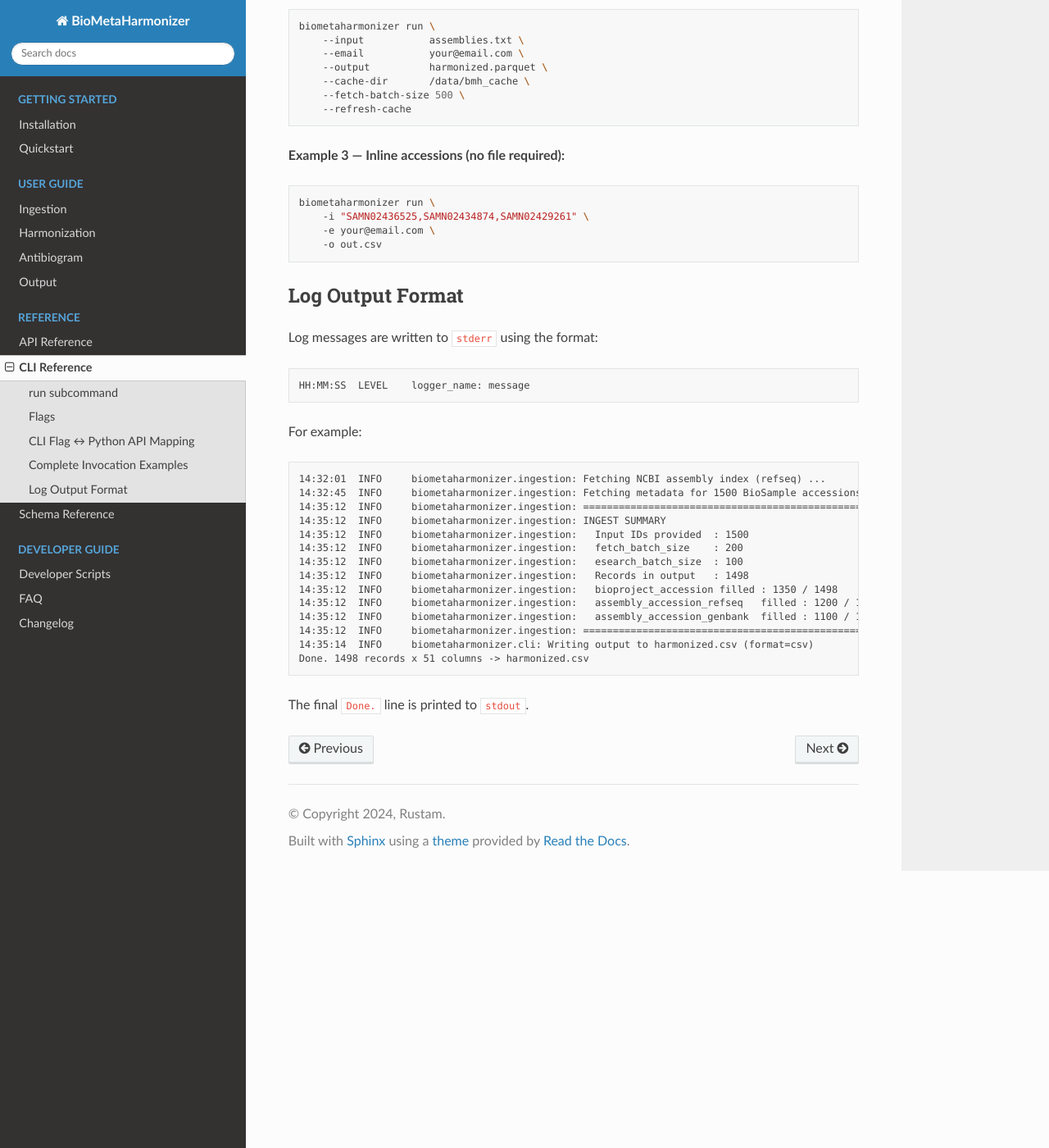
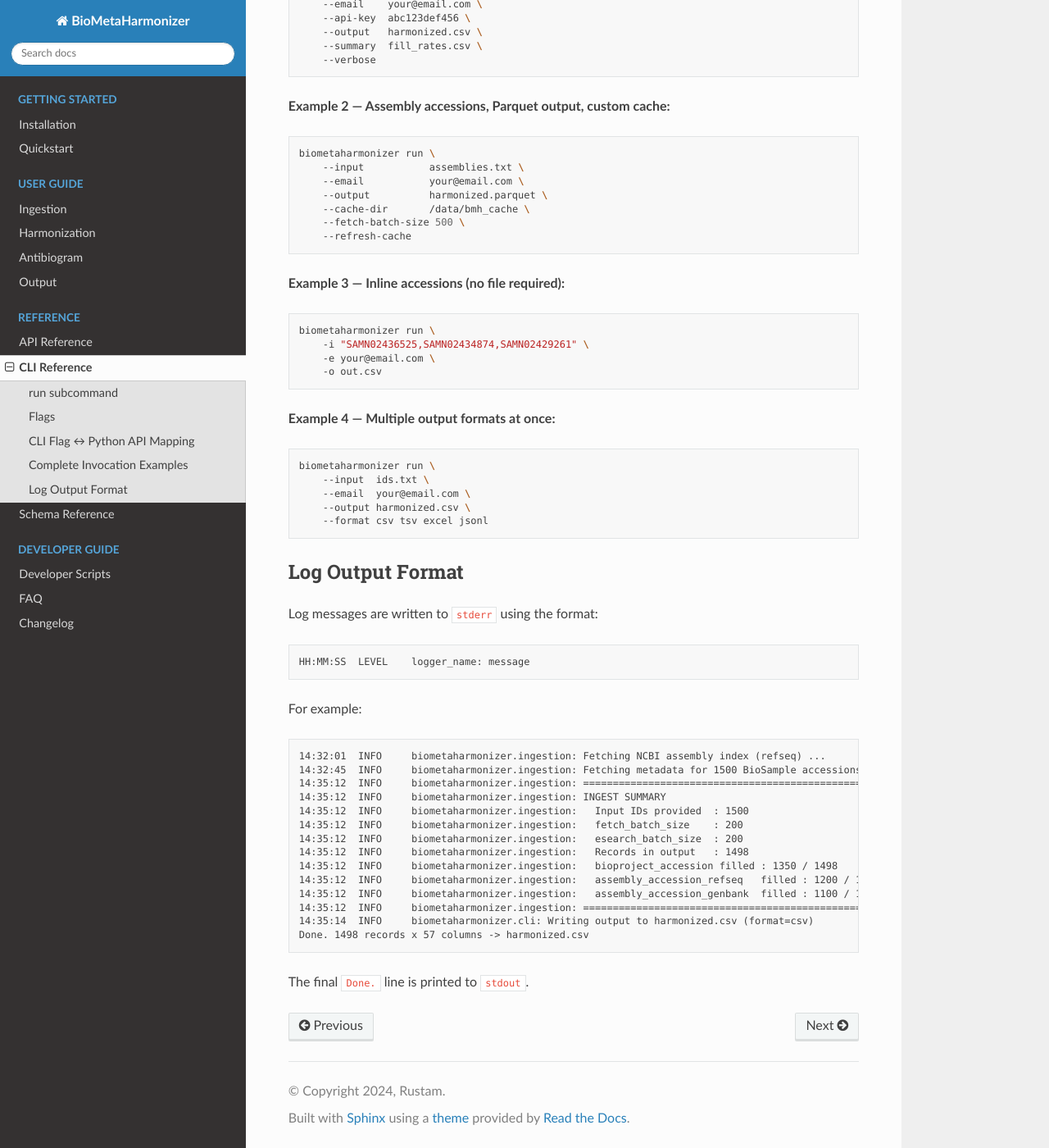
Before and after one commit to rustam-bioinfo/BioMetaHarmonizer, a Sphinx documentation site: the page built from docs/cli_reference.rst, in a window 1280 px wide and 1400 px high, scrolled down 3234 px. Shown: the whole window at 82% size. Built offline with Sphinx 7.4.7 and the Read the Docs theme 3.1.0, drawn with Linux system fonts in a browser that asks for light colours; some of the changed text lies outside the part shown.

Commit message:
docs: fix cli_reference.rst — add jsonl format, fix esearch-batch-size mapping table default, fix log example

```diff
--- a/docs/cli_reference.rst
+++ b/docs/cli_reference.rst
@@ -32,7 +32,7 @@
        --output  <FILE> \
        [--api-key <KEY>] \
        [--cache-dir <DIR>] \
-       [--format <FORMAT>] \
+       [--format <FORMAT> [<FORMAT> ...]] \
        [--summary <FILE>] \
        [--fetch-batch-size <N>] \
        [--esearch-batch-size <N>] \
@@ -54,7 +54,7 @@
 If ``--format`` is not specified, the output format is inferred from the
 file extension of ``--output``:
 
-.. list-table:: CLI flags
+.. list-table:: Format inference from file extension
    :header-rows: 1
 
    * - Extension
@@ -70,9 +70,19 @@
    * - ``.xls``
      - ``excel``
    * - ``.parquet``
-     - | ``parquet``
+     - ``parquet``
+   * - ``.jsonl``
+     - ``jsonl``
    * - (other)
      - ``csv``
+
+**Multiple output formats:**
+
+``--format`` accepts one or more space-separated format names. When a single
+format is given the ``--output`` path is used as-is. When multiple formats
+are given the stem of ``--output`` is reused and the correct extension is
+appended for each format (e.g. ``--output out.csv --format csv tsv excel``
+produces ``out.csv``, ``out.tsv``, ``out.xlsx``).
 
 Flags
 -----
@@ -112,9 +122,9 @@
      - Assembly summary cache directory.
    * - ``--format``
      - ``-f``
-     - choice
+     - choice(s)
      - None
-     - Output format: ``csv``, ``tsv``, ``excel``, ``parquet``.
+     - Output format(s): ``csv``, ``tsv``, ``excel``, ``parquet``, ``jsonl``. One or more space-separated values.
    * - ``--summary``
      - —
      - str
@@ -126,7 +136,7 @@
      - 200
      - Records per efetch request.
    * - ``--esearch-batch-size``
-     - | —
+     - —
      - int
      - 200
      - Accessions per esearch term.
@@ -171,8 +181,8 @@
      - ``fetch_batch_size``
      - 200
    * - ``--esearch-batch-size``
-     - | ``esearch_batch_size``
-     - 100
+     - ``esearch_batch_size``
+     - 200
    * - ``--refresh-cache``
      - ``refresh_cache``
      - ``False``
@@ -220,6 +230,16 @@
        -e your@email.com \
        -o out.csv
 
+**Example 4 — Multiple output formats at once:**
+
+.. code-block:: bash
+
+   biometaharmonizer run \
+       --input  ids.txt \
+       --email  your@email.com \
+       --output harmonized.csv \
+       --format csv tsv excel jsonl
+
 Log Output Format
 -----------------
 
@@ -239,13 +259,13 @@
    14:35:12  INFO     biometaharmonizer.ingestion: INGEST SUMMARY
    14:35:12  INFO     biometaharmonizer.ingestion:   Input IDs provided  : 1500
    14:35:12  INFO     biometaharmonizer.ingestion:   fetch_batch_size    : 200
-   14:35:12  INFO     biometaharmonizer.ingestion:   esearch_batch_size  : 100
+   14:35:12  INFO     biometaharmonizer.ingestion:   esearch_batch_size  : 200
    14:35:12  INFO     biometaharmonizer.ingestion:   Records in output   : 1498
    14:35:12  INFO     biometaharmonizer.ingestion:   bioproject_accession filled : 1350 / 1498
    14:35:12  INFO     biometaharmonizer.ingestion:   assembly_accession_refseq   filled : 1200 / 1498
    14:35:12  INFO     biometaharmonizer.ingestion:   assembly_accession_genbank  filled : 1100 / 1498
    14:35:12  INFO     biometaharmonizer.ingestion: ============================================================
    14:35:14  INFO     biometaharmonizer.cli: Writing output to harmonized.csv (format=csv)
-   Done. 1498 records x 51 columns -> harmonized.csv
+   Done. 1498 records x 57 columns -> harmonized.csv
 
 The final ``Done.`` line is printed to ``stdout``.
```
